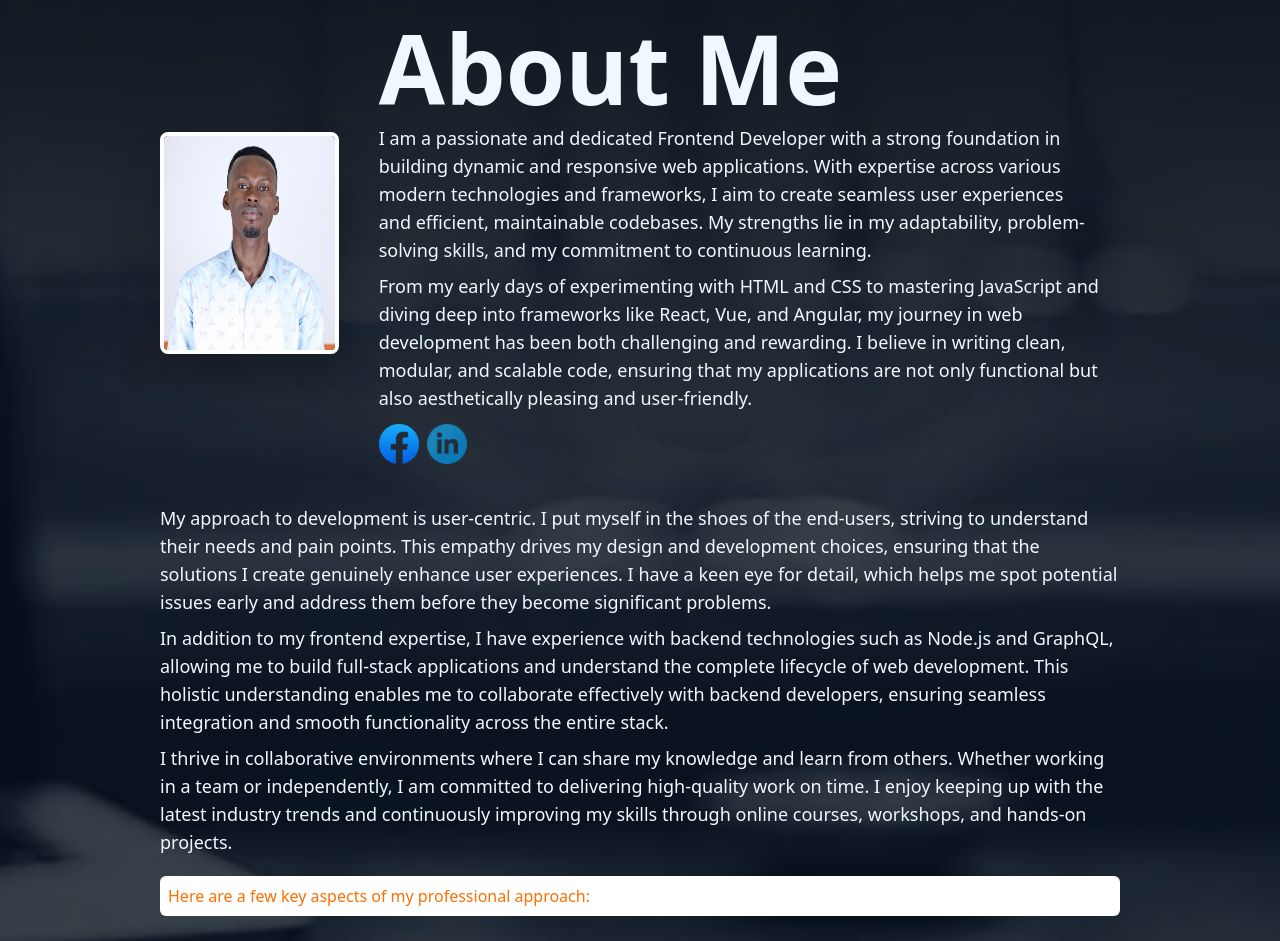
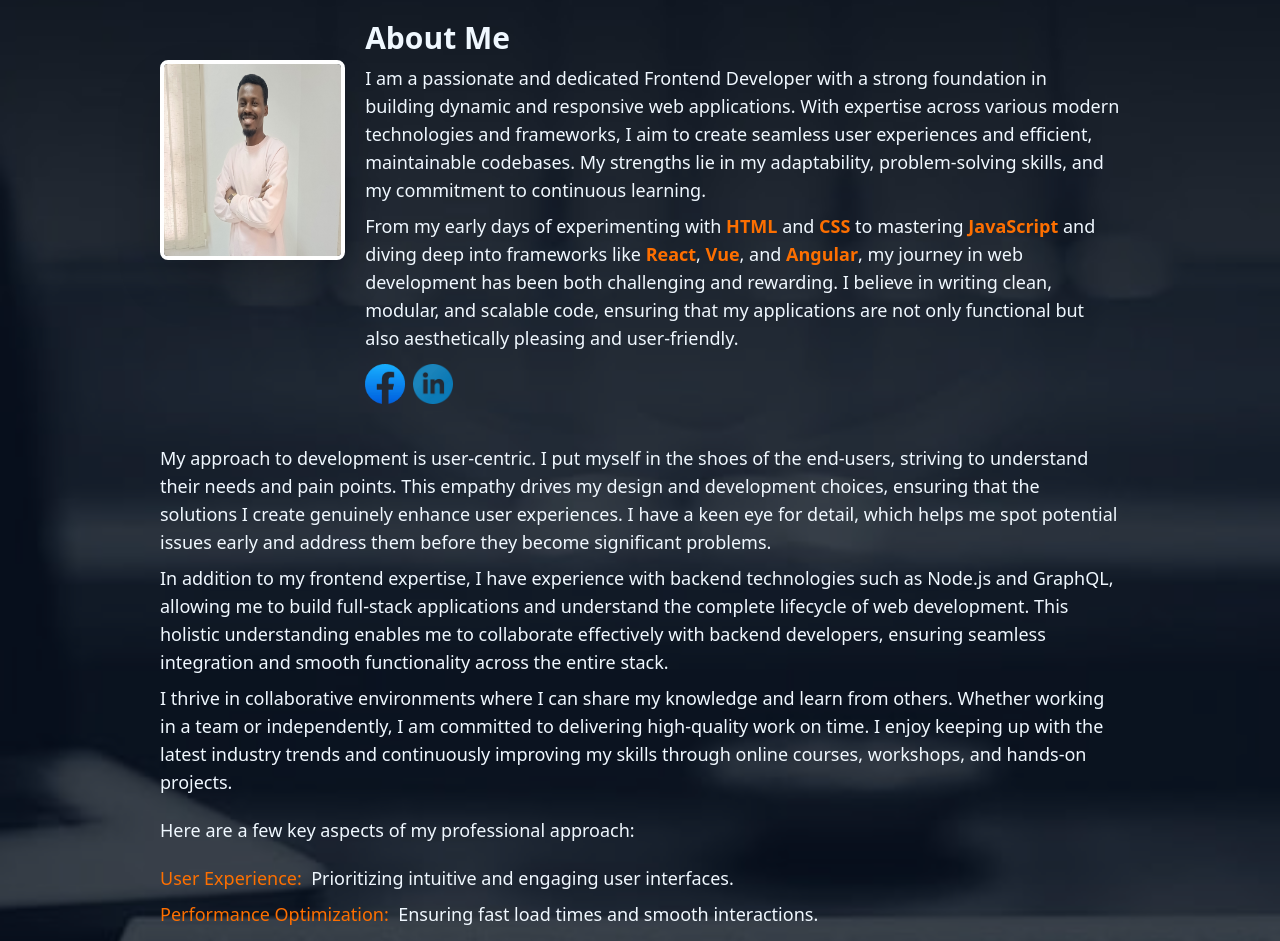
Before and after one commit to benjamin-nyankson/portfolio-website-benjamin-nyankson, a Vue app: page /about in a window 1280 px wide. Shown: the part 80-1021 px from the top of the page. Built offline with nearby package versions, Linux system fonts and the light colour scheme.

Commit message:
refactor

```diff
--- a/src/App.vue
+++ b/src/App.vue
@@ -10,7 +10,6 @@ const alert = useAlertSystem();
 const route = useRoute()
 watch(route,(val)=>{
   window.document.title = val.path.length>1 && (val.path.startsWith("/"))  ? "Benjamin Nyankson - " + val.path.replace("/","") : "Benjamin Nyankson"
-  // window.document.title =   text
 })
 </script>
 
@@ -52,8 +51,8 @@ watch(route,(val)=>{
 }
 
 .route-enter-from{
-  opacity: 0.8;
-  transform: translateX(100px);
+  opacity: 0.2;
+  /* transform: translateY(100px); */
 }
 
 .route-enter-active{
@@ -62,7 +61,7 @@ watch(route,(val)=>{
 
 .route-leave-to{
   opacity: 0;
-  transform: translateX(-100px);
+  /* transform: translateY(-100px); */
 }
 
 .route-leave-active{
--- a/src/components/navbar/TopNavBar.vue
+++ b/src/components/navbar/TopNavBar.vue
@@ -16,12 +16,14 @@
 
 
     </div>
-    <div v-if="showMenu" class="fixed bg-white text-[#0a192f] w-2/3 p-3 shadow-md 2xs:block md:block lg:hidden 2xl:hidden z-[10000]">
+    <Transition name="fade">
+        <div v-if="showMenu" class="fixed bg-white text-[#0a192f] w-2/3 p-3 shadow-md 2xs:block md:block lg:hidden 2xl:hidden z-[10000]">
         <menu v-for="(item, index) in navBarItems" @click="navigate(item.path as string)" class="cursor-pointer">
             <p class="p-2 whitespace-nowrap text-sm"
                 :class="item.path === $route.path ? 'bg-[#FD6F00] text-[#fff] rounded-md' : ''"> {{ item.name }}</p>
         </menu>
     </div>
+    </Transition>
 </template>
 
 <script setup lang="ts">
@@ -66,3 +68,19 @@ router.push(link)
 }
 
 </script>
+
+<style scoped>
+.fade-enter-from{
+  opacity: 0.8;
+  transform: translateY(-100px);
+}
+
+.fade-enter-active{
+  transition: all 0.3s ease-out;
+}
+
+.fade-leave-to{
+  opacity: 0;
+  transform: translateY(100px);
+}
+</style>
--- a/src/components/views/AboutPage.vue
+++ b/src/components/views/AboutPage.vue
@@ -1,23 +1,23 @@
 <template>
     <div class="">
-        <div class="flex gap-10 mt-10 ">
+        <div class="flex gap-5 mt-10 ">
             <div class="2xs:hidden xs:hidden sm:hidden md:hidden lg:flex">
-                <img src="../../assets//images//profile_img.jpeg" alt=""
-                class="mt-28 rounded-lg border-4 shadow-2xl border-[#ffffff] h-[50%]">
+                <img src="../../assets//images//profile_img.jpg" alt=""
+                    class="mt-10 rounded-lg border-4 shadow-2xl border-[#ffffff] w-[800px] h-[200px]">
             </div>
-            <div class=" pr-5">
-                <h4 class="lg:text-8xl sm:text-3xl md:text-3xl font-bold whitespace-nowrap">About Me</h4>
+            <div class="">
+                <h4 class="lg:text-3xl sm:text-3xl md:text-3xl font-bold whitespace-nowrap">About Me</h4>
 
-                <p class="mt-2 text-lg" v-for="item in about.first">{{ item.content }}</p>
+                <p class="mt-2 text-lg" v-for="item in about.first"><span v-html="replace(item.content)"></span></p>
 
                 <SocialMedia />
             </div>
         </div>
 
-        <section class="mt-10">
+        <section class="my-10">
             <p class="mt-2 text-lg" v-for="item in about.second">{{ item.content }}</p>
 
-            <p class="text-md primary py-2 my-5 bg-white px-2 rounded-md">Here are a few key aspects of my professional
+            <p class="text-lg my-5">Here are a few key aspects of my professional
                 approach:</p>
 
             <p v-for="item in approaches" class="mt-2 text-lg">
@@ -25,7 +25,7 @@
                 <span> &nbsp;{{ item.content }}</span>
             </p>
 
-            <p class="text-md mt-3" v-for="item in extras">{{ item }}</p>
+            <p class="text-lg mt-3" v-for="item in extras">{{ item }}</p>
         </section>
     </div>
 
@@ -35,4 +35,33 @@
 import SocialMedia from "../SocialMedia.vue";
 import { extras, approaches, about } from "@/constant/about";
 
+const wordsToUnderline = ["HTML", "CSS", "JavaScript", "React", "Vue", "Angular"]
+
+const styleWord = (text:string)=>{
+    wordsToUnderline.forEach(word => {
+        const regex = new RegExp(word, 'g');
+        text = text.replace(regex, `<span class="primary font-bold">${word}</span>`);
+      });
+      return text;
+}
+const replace = (text: string) => {
+return styleWord(text)
+
+}
 </script>
+
+<style scoped>
+.fade-enter-from{
+  opacity: 0.8;
+  transform: translateY(-100px);
+}
+
+.fade-enter-active{
+  transition: all 0.3s ease-out;
+}
+
+.fade-leave-to{
+  opacity: 0;
+  transform: translateY(100px);
+}
+</style>
--- a/src/components/views/LandingPage.vue
+++ b/src/components/views/LandingPage.vue
@@ -16,7 +16,7 @@
             <ButtonComponent text="Contact me" class="mt-10" @submit="open = true" />
         </div>
         <div class="w-full flex items-center flex-col gap-3 2xs:hidden xs:hidden sm:hidden md:hidden lg:flex">
-            <img src="../../assets//images//profile_img.jpeg" alt="">
+            <img src="../../assets//images//profile_img.jpg" alt="" class="rounded-lg border-4">
           <SocialMedia/>
         </div>
         <ModalComponent :open="open" title="Contact Me" @close="open = false">
--- a/src/components/views/ProjectView.vue
+++ b/src/components/views/ProjectView.vue
@@ -1,7 +1,7 @@
 <template>
-    <div class="mt-10">
-        <h1 class="text-2xl pl-28 mb-10">PROJECTS</h1>
-        <div class="flex flex-wrap items-center justify-center">
+    <div class="mt-5">
+        <p class="my-5 text-2xl font-bold">PROJECTS</p>
+        <div class="flex flex-wrap items-center ">
             <div v-for="project in listOfProjects" :key="project.name">
                  <a :href="project.link">
                   <SkillsCard :skill="{name:project.name, value:project.id, img:project.img_url}" :className="project.id === num ?'pulsate':''"/>
--- a/src/composables/useSetInterval.ts
+++ b/src/composables/useSetInterval.ts
@@ -1,13 +1,13 @@
 import { ref } from "vue";
 
  export default function useSetInterval<T>(items:T[]){
-    const num = ref(0)
+    const num = ref(0);
   setInterval(()=>{
 if(num.value ===items?.length){
   num.value=0;
 }
 num.value+=1;
-  },1000)
+  },2000)
 
   return {num}
 }
```
Also changed, not shown: src/assets/images/profile_img.jpg (added).
